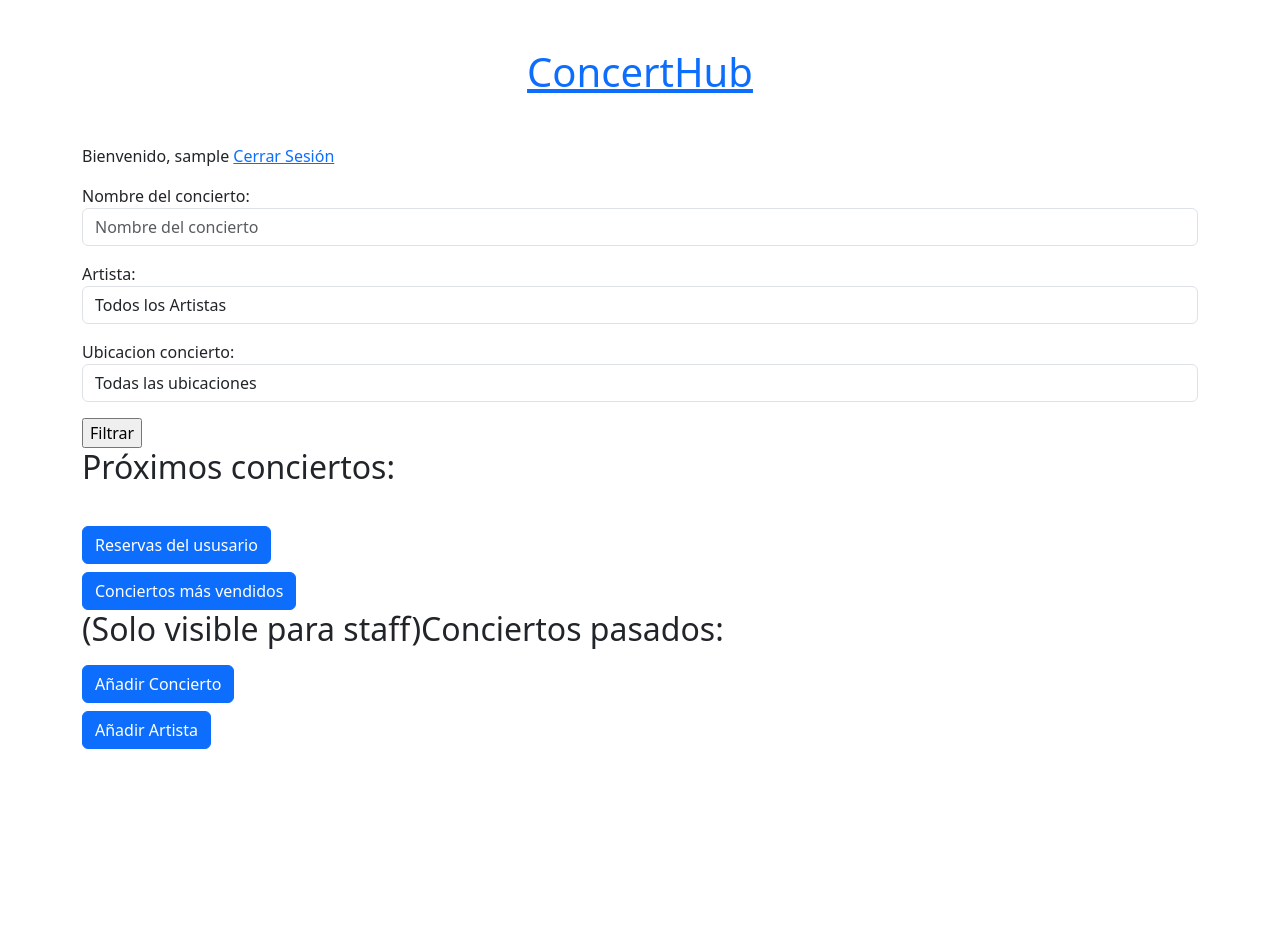
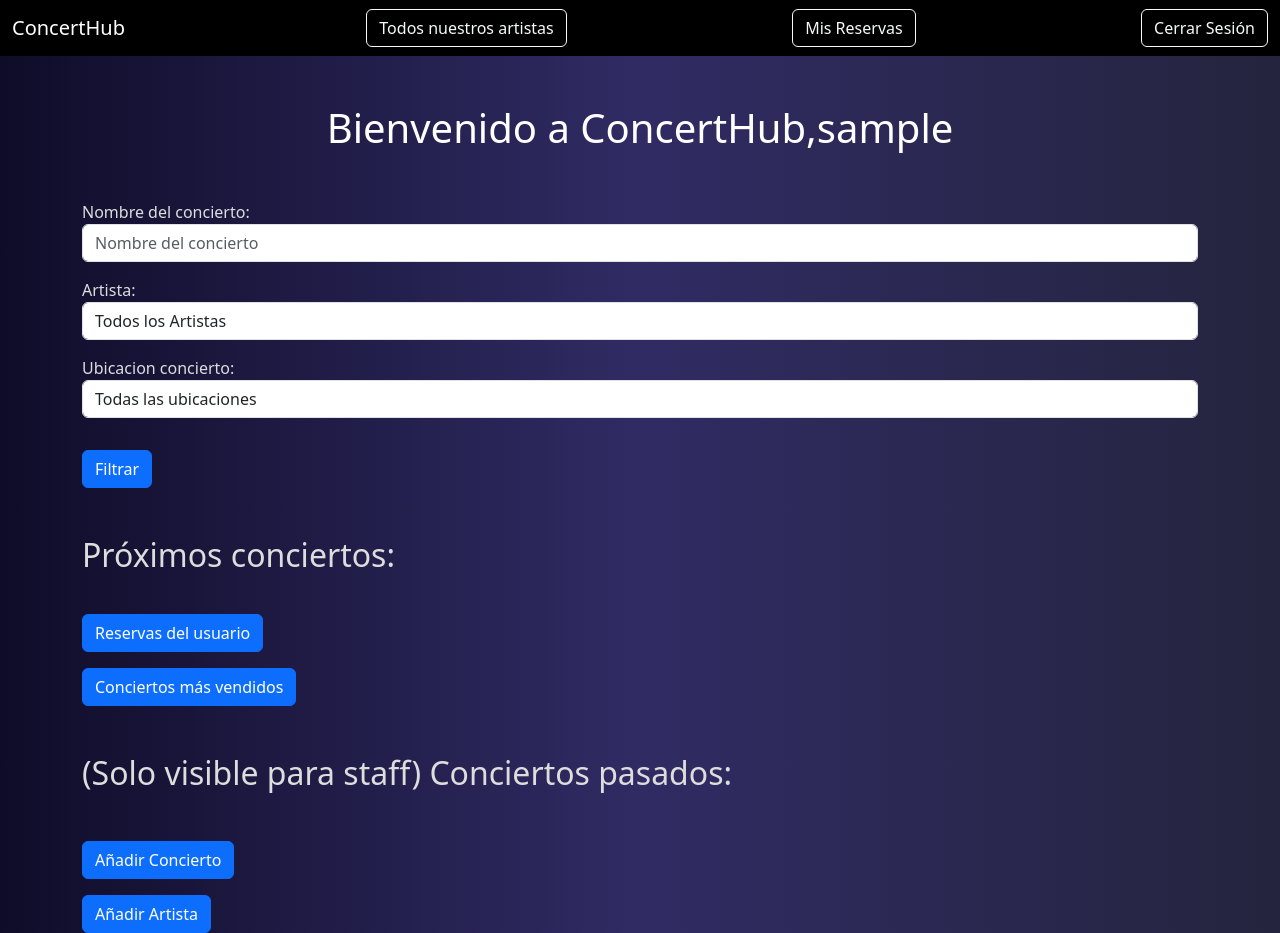
Before and after one commit to sergioguijarroc/ConcertHub, a Django app: page / in a window 1280 px wide. Before the commit the page ends 749 px from the top, so only its background shows below. Run offline with Django 4.2, Linux system fonts and the light colour scheme; the visitor is signed in with stand-in values (Sample User, id 1); data that the repository does not hold is empty.

Commit message:
Mejora sustancial del diseño de la página

```diff
--- a/concerts_app/templates/concerts_app/base.html
+++ b/concerts_app/templates/concerts_app/base.html
@@ -13,18 +13,28 @@
     <script src="https://cdn.jsdelivr.net/npm/bootstrap@5.3.2/dist/js/bootstrap.bundle.min.js"
         integrity="sha384-C6RzsynM9kWDrMNeT87bh95OGNyZPhcTNXj1NW7RuBCsyN/o0jlpcV8Qyq46cDfL"
         crossorigin="anonymous"></script>
+        <link rel="stylesheet" href="https://cdn.jsdelivr.net/npm/bootstrap-icons@1.11.3/font/bootstrap-icons.min.css">
     <link rel="stylesheet" href="{% static 'CSS/styles.css'%}">
 </head>
 
-<body>
+<body style="background-color: #121212;">
+    <nav class="navbar bg-black navbar-dark navbar-expand-lg">
+        <div class="container-fluid">
+            <a class="navbar-brand" href="{%url 'concierto_list'%}">ConcertHub</a>
+            <a href="{%url 'artista_list'%}" class="btn btn-outline-light">Todos nuestros artistas</a>
+            {%if user.is_authenticated%}
+            <a href="{%url 'listar_reservas_usuario' %}" class="btn btn-outline-light">Mis Reservas</a>
+            <a href="{%url 'logout' %}" class="btn btn-outline-light">Cerrar Sesión</a>
+            {%else%}
+            <a href="{%url 'login' %}" class="btn btn-outline-light">Iniciar Sesión</a>
+            {%endif%}
+          </a>
+        </div>
+      </nav>
     <div class="container">
-        <h1 class="text-center my-5"><a href="{%url 'concierto_list'%}">ConcertHub</a></h1>
-        {% if request.user.is_authenticated %}
-        <p>Bienvenido, {{request.user.username}}
-            <a href="{%url 'logout' %}">Cerrar Sesión</a>
-            {%else%}
-            <a href="{%url 'login' %}">Iniciar Sesión</a>
-            {%endif%}
+
+
+
             {%block content%}
             {%endblock%}
     </div>
--- a/concerts_app/templates/concerts_app/conciertos/concierto_list.html
+++ b/concerts_app/templates/concerts_app/conciertos/concierto_list.html
@@ -1,59 +1,74 @@
-{%extends 'concerts_app/base.html'%}
-{%block title%}
+{% extends 'concerts_app/base.html' %}
+{% block title %}
     Lista de conciertos
-{%endblock%}
-{%block content%}
+{% endblock %}
+{% block content %}
 <div class="row">
     <div class="col">
-        <form action="" method = "GET">
+        <h1 class="text-center my-5 text-white">Bienvenido a ConcertHub{% if request.user.is_authenticated %},{{request.user.username}}{%endif%}</h1>
+        <form action="" method="GET">
             {% csrf_token %}
-            {{form.as_p}}
-            <input type="submit" value="Filtrar">
-
+            {{ form.as_p }}
+            <input type="submit" value="Filtrar" class="btn btn-primary mt-3">
         </form>
-        <h2>Próximos conciertos:</h2>
-        {%for concierto in conciertosFuturos%}
-        <h3>{{concierto.nombre}}</h3>
-        <ul>
-            <li>Artista:{{concierto.artista_concierto}}</li>
-            <li>Fecha:{{concierto.fecha}}</li>
-            <li>Precio:{{concierto.precio_entrada}}€</li>
-            <li><a href="{%url 'concierto_detail' pk=concierto.pk%}" class="btn btn-primary mb-3">Enlace para más detalles</a> </li>
-            {%if user.is_staff%}
-            <li><a href="{%url 'concierto_delete' pk=concierto.pk%} " class="btn btn-primary mb-3">Borrar</a></li>
-            <li><a href="{%url 'concierto_update' pk=concierto.pk%}" class="btn btn-primary">Editar concierto</a></li>
-            {%endif%}
-        </ul>
-        {%endfor%}
+        <h2 class="mt-5 mb-4">Próximos conciertos:</h2>
+        <div class="row row-cols-1 row-cols-md-2 g-4">
+            {% for concierto in conciertosFuturos %}
+            <div class="col">
+                <div class="card h-100" style="background-color: #24243e; border-radius: 10px; border: none;">
+                    <img src="{{ concierto.foto.url }}" class="card-img-top" alt="Concierto Image" style="border-top-left-radius: 10px; border-top-right-radius: 10px;">
+                    <div class="card-body">
+                        <h5 class="card-title text-white">{{ concierto.nombre }}</h5>
+                        <p class="card-text text-white mb-1"><i class="bi bi-person"></i> Artista: {{ concierto.artista_concierto }}</p>
+                        <p class="card-text text-white mb-1"><i class="bi bi-calendar"></i> Fecha: {{ concierto.fecha }}</p>
+                        <p class="card-text text-white mb-1"><i class="bi bi-geo-alt"></i> Ubicación: {{ concierto.ubicacion_concierto }}</p>
+                        <p class="card-text text-white mb-3"><i class="bi bi-cash"></i> Precio: {{ concierto.precio_entrada }}€</p>
+                        <a href="{% url 'concierto_detail' pk=concierto.pk %}" class="btn btn-primary">Detalles</a>
+                        {% if user.is_staff %}
+                            <a href="{% url 'concierto_delete' pk=concierto.pk %}" class="btn btn-danger">Borrar</a>
+                            <a href="{% url 'concierto_update' pk=concierto.pk %}" class="btn btn-warning">Editar</a>
+                        {% endif %}
+                    </div>
+                </div>
+            </div>
+            {% endfor %}
+        </div>
 
         {% if user.is_authenticated %}
         <br>
-        <a href="{% url 'listar_reservas_usuario' %}" class="btn btn-primary mt-2">Reservas del ususario</a>
+        <a href="{% url 'listar_reservas_usuario' %}" class="btn btn-primary mt-3">Reservas del usuario</a>
         <br>
-        {%endif%}
-        <a href="{%url 'concierto_top_ventas'%}" class="btn btn-primary mt-2">Conciertos más vendidos</a>
+        {% endif %}
+        <a href="{% url 'concierto_top_ventas' %}" class="btn btn-primary mt-3">Conciertos más vendidos</a>
 
-        {%if user.is_staff%}
-        <h2>(Solo visible para staff)Conciertos pasados:</h2>
-        {%for concierto in conciertosPasados%}
-        <h2>{{concierto.nombre}}</h2>
-        <ul>
-            <li>Artista:{{concierto.artista_concierto}}</li>
-            <li>Fecha:{{concierto.fecha}}</li>
-            <li>Precio:{{concierto.precio_entrada}}€</li>
-            <li><a href="{%url 'concierto_detail' pk=concierto.pk%}" class="btn btn-primary mb-3">Enlace para más detalles</a> </li>
-            <li><a href="{%url 'concierto_delete' pk=concierto.pk%} " class="btn btn-primary mb-3">Borrar</a></li>
-            <li><a href="{%url 'concierto_update' pk=concierto.pk%}" class="btn btn-primary">Editar concierto</a></li>
-        </ul>
+        {% if user.is_staff %}
+        <h2 class="mt-5 mb-4">(Solo visible para staff) Conciertos pasados:</h2>
+        <div class="row row-cols-1 row-cols-md-2 g-4">
+            {% for concierto in conciertosPasados %}
+            <div class="col">
+                <div class="card h-100" style="background-color: #24243e; border-radius: 10px; border: none;">
+                    <img src="{{ concierto.foto.url }}" class="card-img-top" alt="Concierto Image" style="border-top-left-radius: 10px; border-top-right-radius: 10px;">
+                    <div class="card-body">
+                        <h5 class="card-title text-white">{{ concierto.nombre }}</h5>
+                        <p class="card-text text-white mb-1"><i class="bi bi-person"></i> Artista: {{ concierto.artista_concierto }}</p>
+                        <p class="card-text text-white mb-1"><i class="bi bi-calendar"></i> Fecha: {{ concierto.fecha }}</p>
+                        <p class="card-text text-white mb-1"><i class="bi bi-geo-alt"></i> Ubicación: {{ concierto.ubicacion_concierto }}</p>
+                        <p class="card-text text-white mb-3"><i class="bi bi-cash"></i> Precio: {{ concierto.precio_entrada }}€</p>
+                        <a href="{% url 'concierto_detail' pk=concierto.pk %}" class="btn btn-primary">Detalles</a>
+                        {% if user.is_staff %}
+                            <a href="{% url 'concierto_delete' pk=concierto.pk %}" class="btn btn-danger">Borrar</a>
+                            <a href="{% url 'concierto_update' pk=concierto.pk %}" class="btn btn-warning">Editar</a>
+                        {% endif %}
+                    </div>
+                </div>
+            </div>
+            {% endfor %}
+        </div>
 
-
-
-        {%endfor%}
-        <a href="{% url 'concierto_create' %}" class="btn btn-primary mt-2">Añadir Concierto</a>
+        <a href="{% url 'concierto_create' %}" class="btn btn-primary mt-5">Añadir Concierto</a>
         <br>
-        <a href="{%url 'artista_create'%}" class="btn btn-primary mt-2">Añadir Artista</a>
-        {%endif%}
-
+        <a href="{% url 'artista_create' %}" class="btn btn-primary mt-3">Añadir Artista</a>
+        {% endif %}
     </div>
 </div>
 {% endblock %}
--- a/static/CSS/styles.css
+++ b/static/CSS/styles.css
@@ -0,0 +1,13 @@
+body {
+    color: #dddddd;
+
+
+    background: #0f0c29;
+    /* Old browsers */
+    background: -moz-linear-gradient(left, #0f0c29 0%, #302b63 50%, #24243e 100%);
+    /* FF3.6-15 */
+    background: -webkit-linear-gradient(left, #0f0c29 0%, #302b63 50%, #24243e 100%);
+    /* Chrome10-25,Safari5.1-6 */
+    background: linear-gradient(to right, #0f0c29 0%, #302b63 50%, #24243e 100%);
+    /* W3C, IE10+, FF16+, Chrome26+, Opera12+, Safari7+ */
+}
```
Also changed, not shown: media/conciertos/bad_bunny_conciertos.jpg (added), media/conciertos/queen_ultimo_concierto_1986_0.jpg (added).
